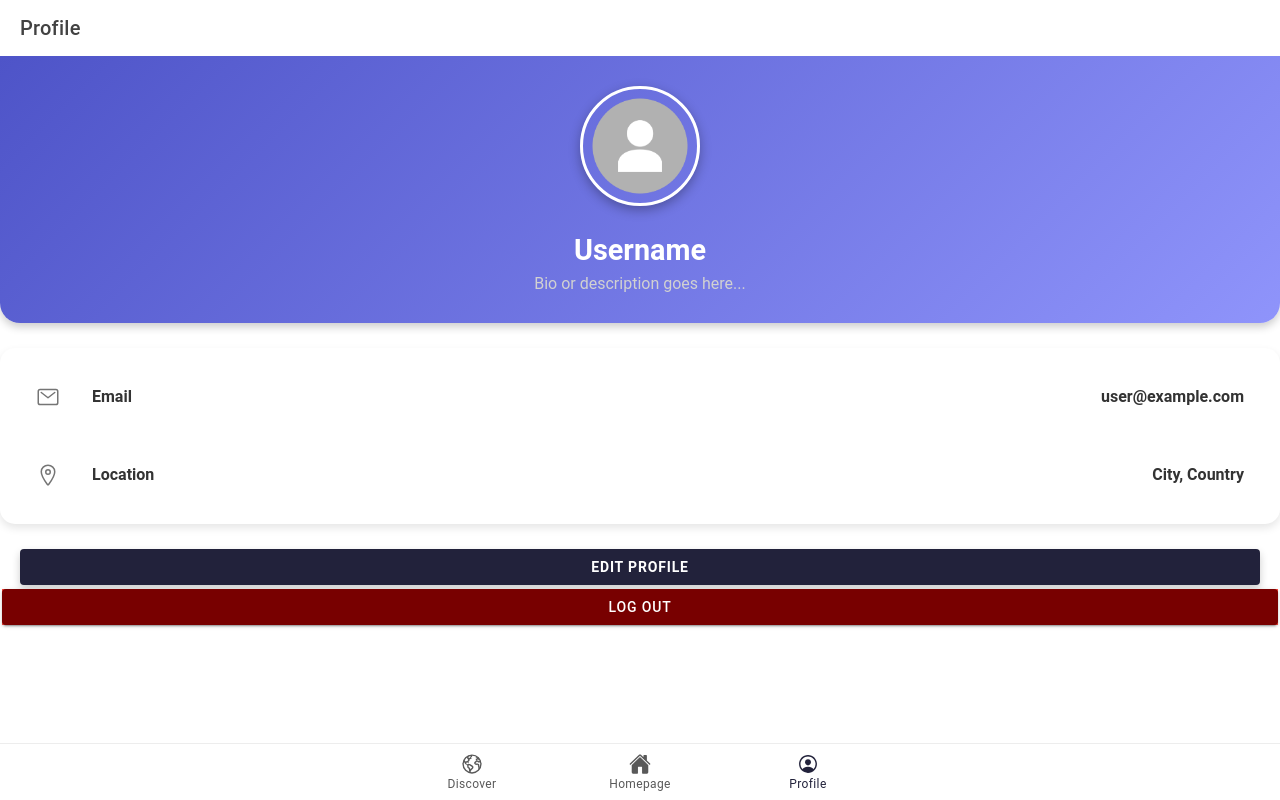
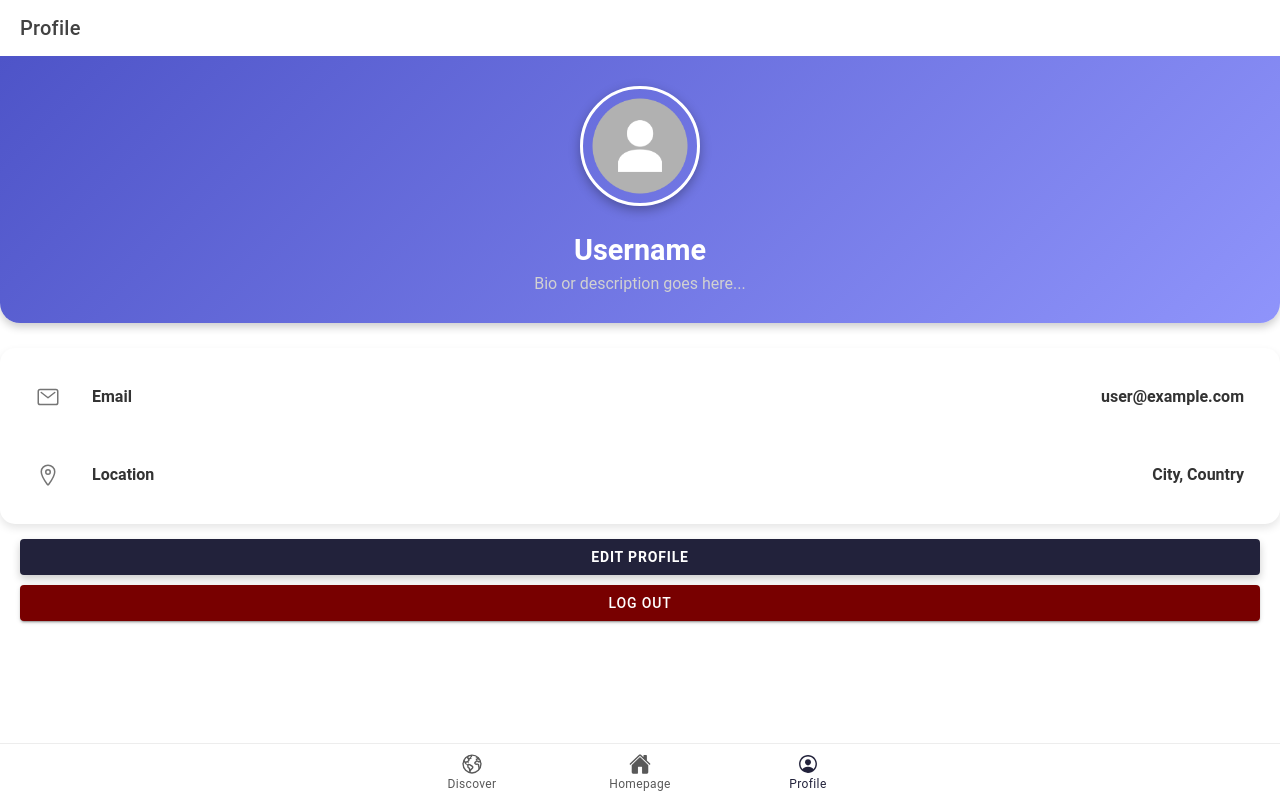
Before and after one commit to Catarina-Crespo/IPM, a React (Vite) app: page /profile in a window 1280 px wide. Built offline with nearby package versions, Linux system fonts and the light colour scheme.

Commit message:
slightly changed button dimension in profile page

```diff
--- a/src/styles/Profile.css
+++ b/src/styles/Profile.css
@@ -66,7 +66,7 @@
 }
 
 .primBtn {
-  margin: 25px 20px 0;
+  margin: 15px 20px 0;
   border-radius: 20px;
   font-weight: bold;
   --box-shadow: 0 4px 8px rgba(0, 0, 0, 0.2);
@@ -80,6 +80,9 @@
 
 .dangerBtn {
   background-color: #ff4e42;
+  border-radius: 20px;
+  margin: 10px 20px;
+
 }
 
 .dangerBtn:hover {
```
